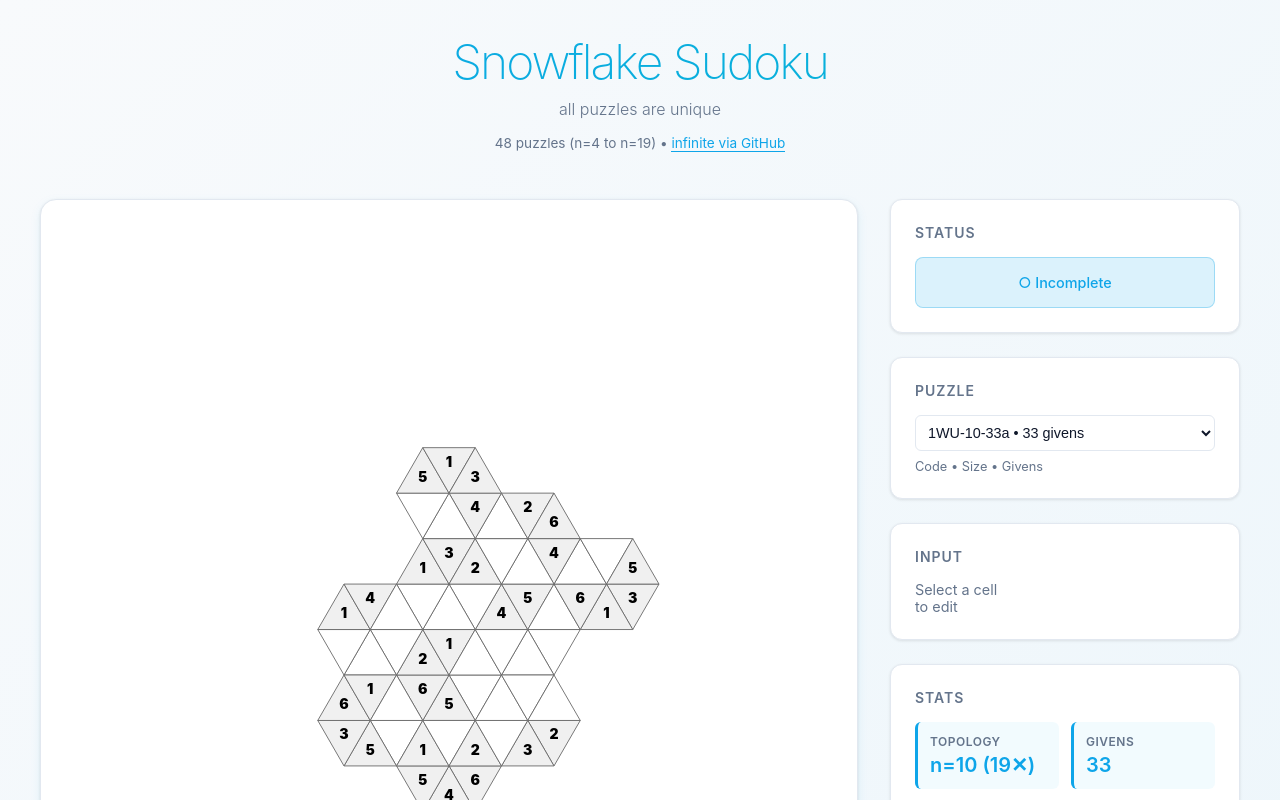
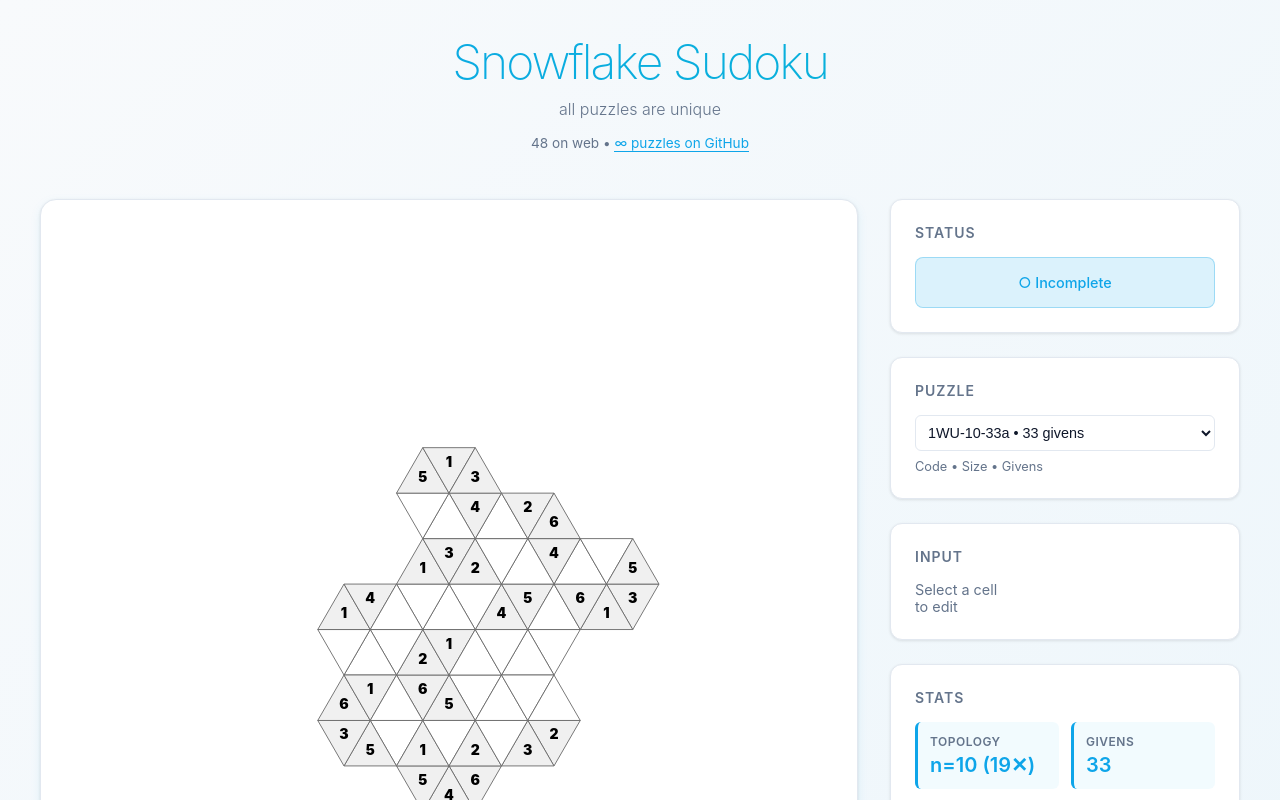
Before and after one commit to lcrh/snowflakesudoku, a plain HTML site: page static/index.html in a window 1280 px wide. Shown: the top 800 px of the page. Drawn offline with Linux system fonts and the light colour scheme.

Commit message:
Use infinity symbol and clarify puzzle counts
Change to: '48 on web • ∞ puzzles on GitHub'

Makes it clear there are 48 curated puzzles on the website,
with infinite generation capability via the open-source code on GitHub.

Co-Authored-By: Claude Haiku 4.5 <noreply@anthropic.com>

```diff
--- a/static/index.html
+++ b/static/index.html
@@ -141,8 +141,8 @@
             <h1>Snowflake Sudoku</h1>
             <p class="subtitle">all puzzles are unique</p>
             <p style="font-size: 0.85rem; color: var(--text-secondary); margin-top: 1rem;">
-                48 puzzles (n=4 to n=19) •
-                <a href="https://github.com/santolucito/snowflakesudoku" style="color: var(--primary); text-decoration: none; border-bottom: 1px solid var(--primary);">infinite via GitHub</a>
+                48 on web •
+                <a href="https://github.com/santolucito/snowflakesudoku" style="color: var(--primary); text-decoration: none; border-bottom: 1px solid var(--primary);">∞ puzzles on GitHub</a>
             </p>
         </header>
 
```
